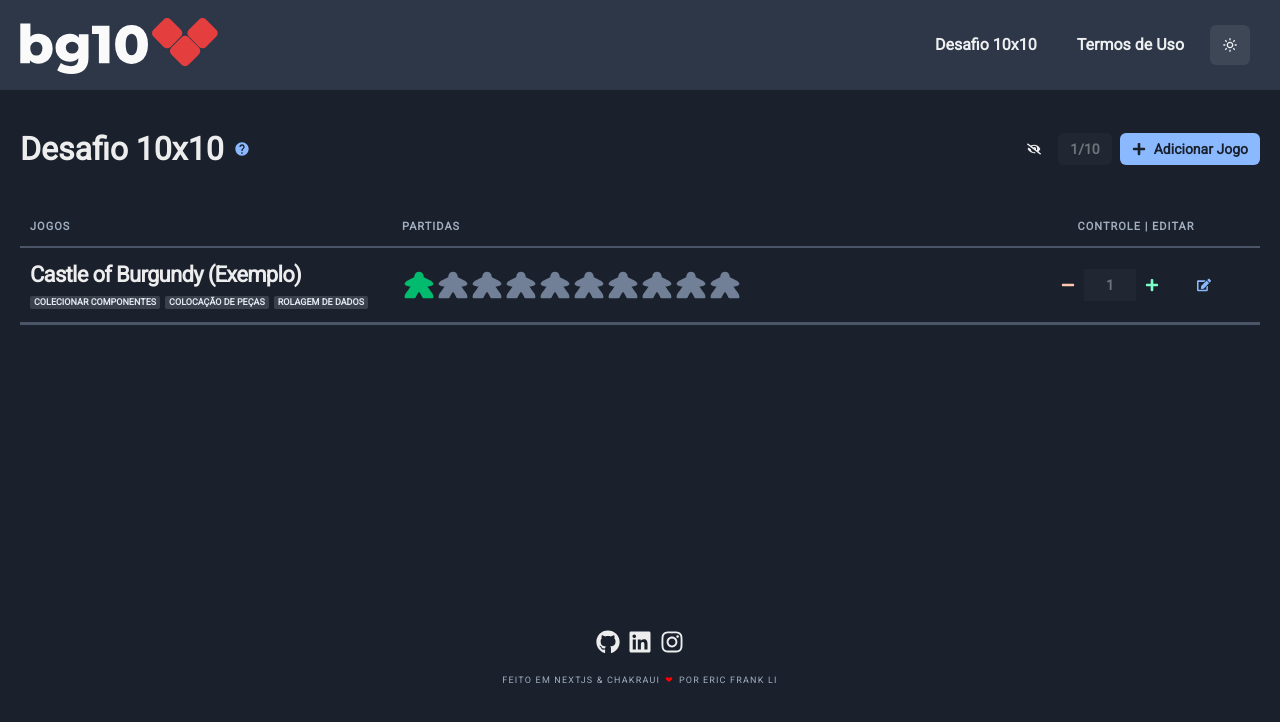
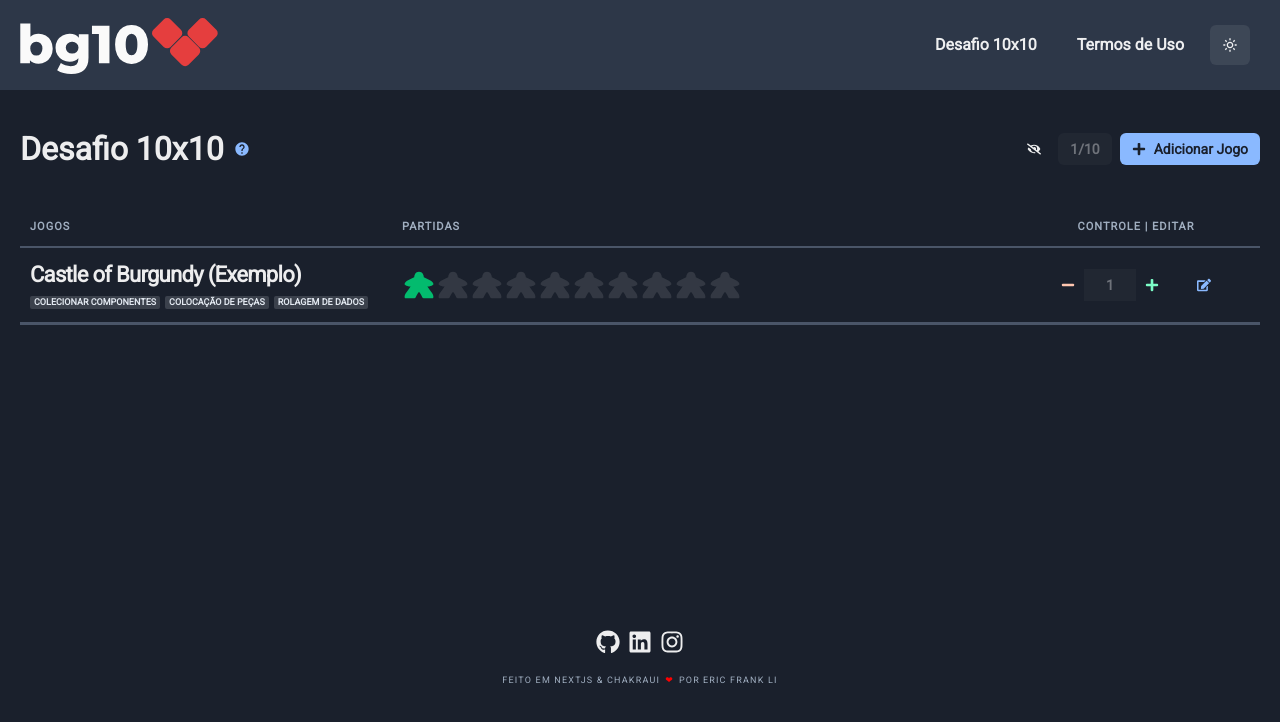
Before and after one commit to ericut/jogaboardgame, a Next.js app: page / in a window 1280 px wide. Shown: the top 722 px of the page. Built offline with nearby package versions, Linux system fonts and the light colour scheme.

Commit message:
page: desafio10x10 melhoria na interface das partidas

```diff
--- a/src/pages/desafio10x10.tsx
+++ b/src/pages/desafio10x10.tsx
@@ -19,7 +19,7 @@ import {
   Stack,
   useToast,
   useDisclosure,
-  DrawerFooter,
+  useColorModeValue,
 } from "@chakra-ui/react";
 import {
   Modal,
@@ -35,6 +35,7 @@ import {
   DrawerOverlay,
   DrawerContent,
   DrawerCloseButton,
+  DrawerFooter,
   Popover,
   PopoverTrigger,
   PopoverContent,
@@ -326,7 +327,7 @@ const Desafio10x10 = () => {
     let partidasJogadas = partidasTotais.map((item, index) => {
       return (
         <Text
-          color={index + 1 <= partidas ? "green.500" : "gray.500"}
+          color={index + 1 <= partidas ? "green.500" : "#DDDDDD22"}
           key={item}
         >
           <GiMeeple />
```
